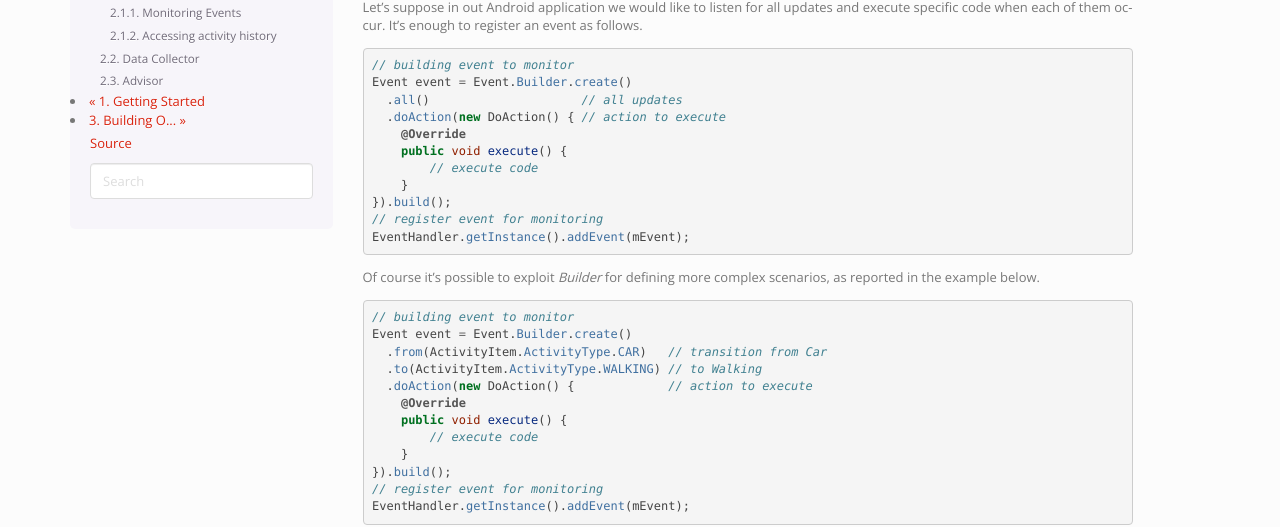
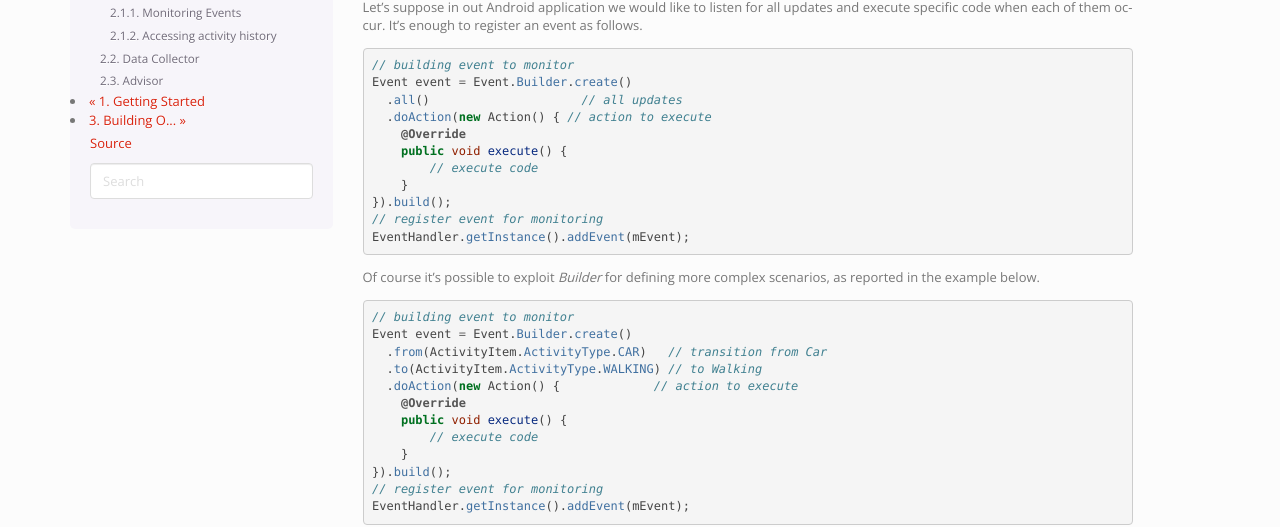
Before and after one commit to atooma/doc-resonance-sdk, a Sphinx documentation site: the page built from docs/source/core.rst, in a window 1280 px wide and 900 px high, scrolled down 371 px. Shown: the part 150-677 px from the top of the window. Built offline with Sphinx 7.4.7, drawn with Linux system fonts in a browser that asks for light colours.

Commit message:
Minor sample code update

```diff
--- a/docs/source/core.rst
+++ b/docs/source/core.rst
@@ -36,7 +36,7 @@ Let's suppose in out Android application we would like to listen for all updates
     // building event to monitor
     Event event = Event.Builder.create()
       .all()                     // all updates
-      .doAction(new DoAction() { // action to execute
+      .doAction(new Action() { // action to execute
         @Override
         public void execute() {
             // execute code
@@ -53,7 +53,7 @@ Of course it's possible to exploit *Builder* for defining more complex scenarios
   Event event = Event.Builder.create()
     .from(ActivityItem.ActivityType.CAR)   // transition from Car
     .to(ActivityItem.ActivityType.WALKING) // to Walking
-    .doAction(new DoAction() {             // action to execute
+    .doAction(new Action() {             // action to execute
       @Override
       public void execute() {
           // execute code
```
